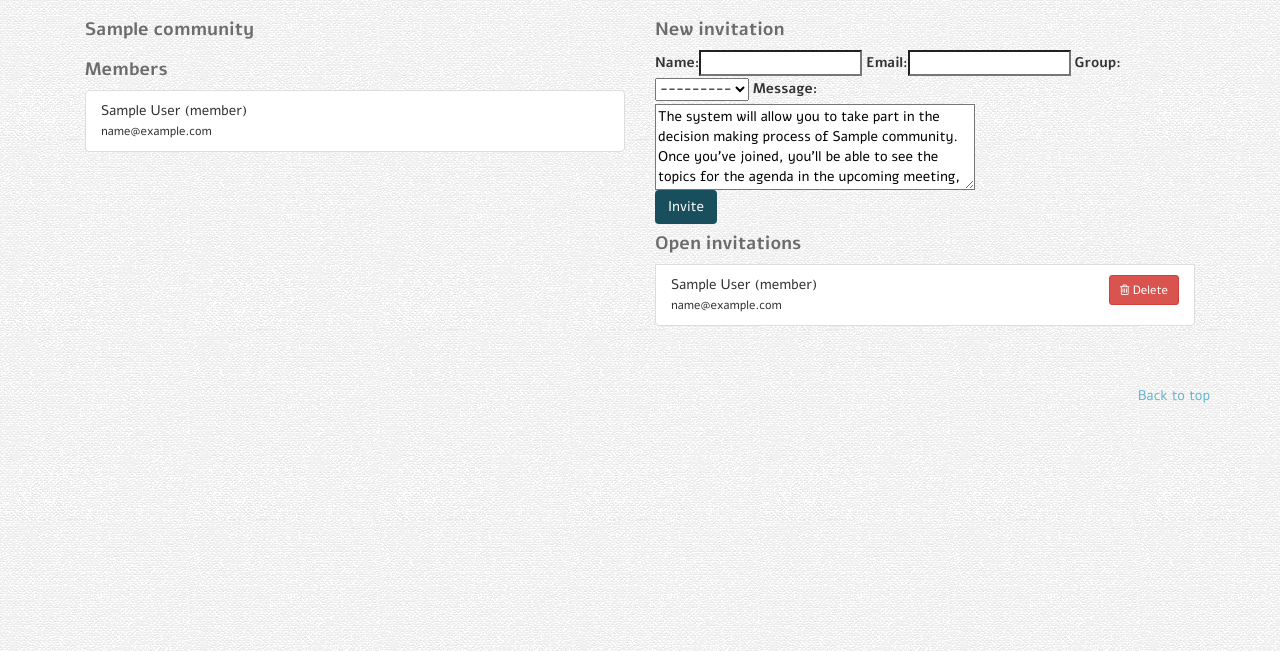
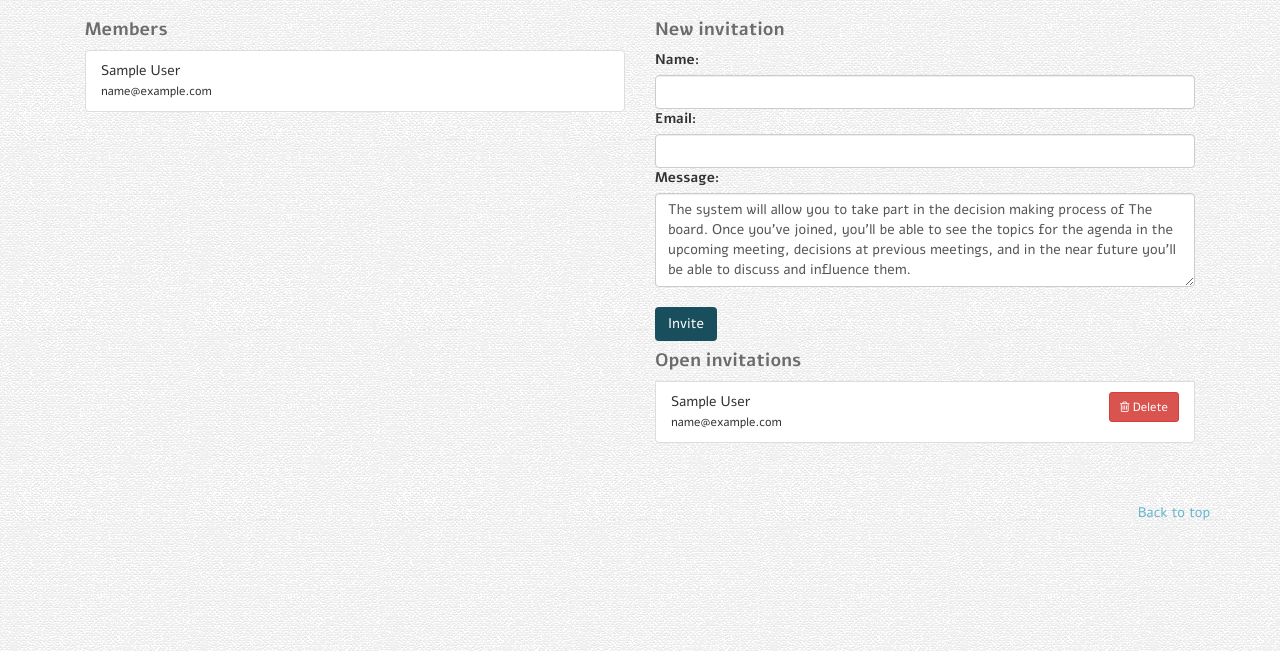
Before and after one commit to nonZero/OpComm, a Django app: page /1/members/ in a window 1280 px wide. Shown: the part 50-701 px from the top of the page. Run offline with Django 3.2, Linux system fonts and the light colour scheme; a user stored in the database is signed in; tables that the repository leaves empty hold one stand-in row (values such as "Sample post"); parts of the project's set-up code (start-up, migrations or seed data) failed here and were passed over; some libraries are stand-ins or nearby versions.

Commit message:
Fixed invitation page. Membership page ui.

```diff
--- a/communities/static/style-rtl.css
+++ b/communities/static/style-rtl.css
@@ -1556,12 +1556,14 @@ form.delete-invitation {
     border: 1px solid;
 }
 
+.delete-proposal-comment,
 .edit-argument,
 .delete-argument {
     display: inline;
     cursor: pointer;
 }
 
+.delete-proposal-comment i,
 .edit-argument i,
 .delete-argument i {
     color: #6C6C6E;
--- a/issues/templates/issues/_proposal_comment.html
+++ b/issues/templates/issues/_proposal_comment.html
@@ -13,7 +13,7 @@
                     <a class="edit-argument" data-valueurl="{{arg.get_data_url}}" data-url="{{arg.get_edit_url}}" data-toggle="modal" data-target="#editProposalCommentModal">
                         <i class="fa fa-edit"></i>
                     </a>
-                    <form class="delete-argument" method="post" action="{{arg.get_delete_url}}">
+                    <form class="delete-proposal-comment" method="post" action="{{arg.get_delete_url}}">
                         <i class="fa fa-trash-o"></i>
                     </form>
                 </span>
--- a/users/forms.py
+++ b/users/forms.py
@@ -15,15 +15,15 @@ class InvitationForm(forms.ModelForm):
         fields = (
             'name',
             'email',
-            'default_group_name',
+            # 'default_group_name',
             'message',
         )
 
         widgets = {
-            'default_group_name': forms.Select,
-            'name': forms.TextInput,
-            'email': forms.EmailInput,
-            'message': HTMLArea,
+            # 'default_group_name': forms.Select,
+            'name': forms.TextInput(attrs={'class': 'form-control'}),
+            'email': forms.EmailInput(attrs={'class': 'form-control'}),
+            'message': HTMLArea(attrs={'class': 'form-control'}),
         }
 
     def clean_email(self):
@@ -31,15 +31,19 @@ class InvitationForm(forms.ModelForm):
 
 
 class QuickSignupForm(forms.ModelForm):
-    password1 = forms.CharField(label=_('Password'), widget=forms.PasswordInput)
-    password2 = forms.CharField(label=_('Password confirmation'), widget=forms.PasswordInput)
+    password1 = forms.CharField(label=_('Password'), widget=forms.PasswordInput(attrs={'class': 'form-control'}))
+    password2 = forms.CharField(label=_('Password confirmation'),
+                                widget=forms.PasswordInput(attrs={'class': 'form-control'}))
 
     class Meta:
         model = OCUser
 
-        fields = (
+        fields = [
             'display_name',
-        )
+        ]
+        widgets = {
+            'display_name': forms.TextInput(attrs={'class': 'form-control'})
+        }
 
     def clean_password2(self):
         # Check that the two password entries match
--- a/users/models.py
+++ b/users/models.py
@@ -241,7 +241,7 @@ def create_code(length=CODE_LENGTH):
     """
     Creates a random code of lowercase letters and numbers
     """
-    return "".join(random.choice(CODE_CHARS) for _x in xrange(length))
+    return "".join(random.choice(CODE_CHARS) for _x in range(length))
 
 
 class EmailStatus(object):
--- a/users/templates/emails/invitation.txt
+++ b/users/templates/emails/invitation.txt
@@ -9,4 +9,4 @@
 {{base_url}}{{object.get_absolute_url}}
 {% blocktrans %}(Or copy the url above to your browser){% endblocktrans %}
 
-{% blocktrans %}Once registered you will be able to enter{% endblocktrans %} www.demos.org.il
+{% blocktrans %}Once registered you will be able to enter{% endblocktrans %} www.opencommittee.co.il
--- a/users/templates/users/_invitation.html
+++ b/users/templates/users/_invitation.html
@@ -5,7 +5,7 @@
         {% csrf_token %}
         <button class="btn btn-danger btn-sm"><i class="fa fa-trash-o"></i> {% trans "Delete" %}</button>
     </form>
-    <span class="pull-left">{% if object.name %}{{ object.name }} {% endif %}({{ object.get_default_group_name_display }})
+    <span class="pull-left">{% if object.name %}{{ object.name }} {% endif %}{% comment %}({{ object.get_default_group_name_display }}){% endcomment %}
     	<br /><span style="font-size: 12px;">{{ object.email }}</span>
     </span>
 </li>
--- a/users/templates/users/invitation_detail.html
+++ b/users/templates/users/invitation_detail.html
@@ -63,7 +63,8 @@
                     <label >{% trans "email" %}: {{object.email}}</label>
                 </div>
                 {{form}}
-                <button name="signup" class="btn btn-oc" value="1">{% trans "Join DemOS" %}</button>
+                <br>
+                <button name="signup" class="btn btn-oc" value="1">{% trans "Join Open Committee" %}</button>
             </form>
         {% endif %}
 
--- a/users/templates/users/membership_list.html
+++ b/users/templates/users/membership_list.html
@@ -19,6 +19,19 @@ id="members-list"
 {% if object_list %}
 
 <div class="col-xs-12 col-sm-6">
+	<h2>{% trans 'Members' %}</h2>
+	<ul class="list-group">
+		{% for member in members_list %}
+		<li class="list-group-item">
+			{% comment %}<a href="{{ member.get_absolute_url }}" style="color: #333333;">{% endcomment %}
+				{{ member.user.display_name }}
+				{% comment %}({{ member.get_default_group_name_display }}){% endcomment %}<br />
+				<span style="font-size: 12px;">{{ member.user.email }}</span>
+			{% comment %}</a>{% endcomment %}
+		</li>
+		{% endfor %}
+	</ul>
+    {% comment %}
 	<h2>{{ board_name }}</h2>
 	<ul class="list-group">
 		{% for board in board_list %}
@@ -43,6 +56,7 @@ id="members-list"
 		</li>
 		{% endfor %}
 	</ul>
+	{% endcomment %}
 </div>
 
 {% else %}
@@ -60,7 +74,8 @@ id="members-list"
 			<form method="post" id="invite-form">
 				{% csrf_token %}
 				{{form}}
-				<input class="btn btn-oc" type="submit" value="{% trans "Invite" %}">
+                <br>
+                <input class="btn btn-oc" type="submit" value="{% trans "Invite" %}">
 			</form>
 		</li>
         <h2{% if not invites.count %} class="hide" {% endif %}> {% trans "Open invitations" %} </h2>
--- a/users/urls.py
+++ b/users/urls.py
@@ -4,8 +4,8 @@ from users import views
 
 urlpatterns = [
     path('', views.MembershipList.as_view(), name="members"),
-    path('<int:id>/', views.MemberProfile.as_view(), name="member_profile"),
-    path('<int:id>/delete-invitation/', views.DeleteInvitationView.as_view(),
+    path('<int:pk>/', views.MemberProfile.as_view(), name="member_profile"),
+    path('<int:pk>/delete-invitation/', views.DeleteInvitationView.as_view(),
          name="delete_invitation"),
     path('autocomp/', views.AutocompleteMemberName.as_view(), name="ac_user"),
     path('import/', views.ImportInvitationsView.as_view(), name="import_invitations"),
--- a/users/views.py
+++ b/users/views.py
@@ -93,12 +93,11 @@ class MembershipList(MembershipMixin, ListView):
         d = super(MembershipList, self).get_context_data(**kwargs)
 
         d['invites'] = Invitation.objects.filter(community=self.community)
-        d['form'] = InvitationForm(initial={'message':
-                                                Invitation.DEFAULT_MESSAGE %
-                                                self.community.get_board_name()})
-        d['board_list'] = Membership.objects.board().filter(community=self.community)
-        d['member_list'] = Membership.objects.none_board().filter(community=self.community)
-        d['board_name'] = self.community.board_name
+        d['form'] = InvitationForm(initial={'message': Invitation.DEFAULT_MESSAGE % _('The board')})
+        d['members_list'] = Membership.objects.filter(community=self.community)
+        # d['board_list'] = Membership.objects.board().filter(community=self.community)
+        # d['member_list'] = Membership.objects.none_board().filter(community=self.community)
+        # d['board_name'] = self.community.board_name
 
         return d
 
@@ -114,6 +113,7 @@ class MembershipList(MembershipMixin, ListView):
         if v_err:
             return v_err
 
+        form.instance.default_group_name = DefaultGroups.BOARD
         form.instance.community = self.community
         form.instance.created_by = request.user
 
```
Also changed, not shown: issues/static/js/proposal.js (+21 -3 lines), issues/templates/issues/_proposal.html (+6 -4 lines), issues/templates/issues/proposal_detail_main.html (+6 -4 lines), issues/locale/he/LC_MESSAGES/django.po, users/locale/he/LC_MESSAGES/django.po, 1 other file.
